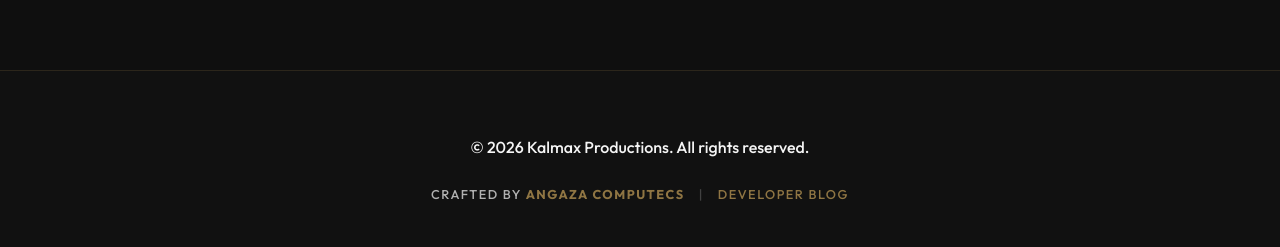
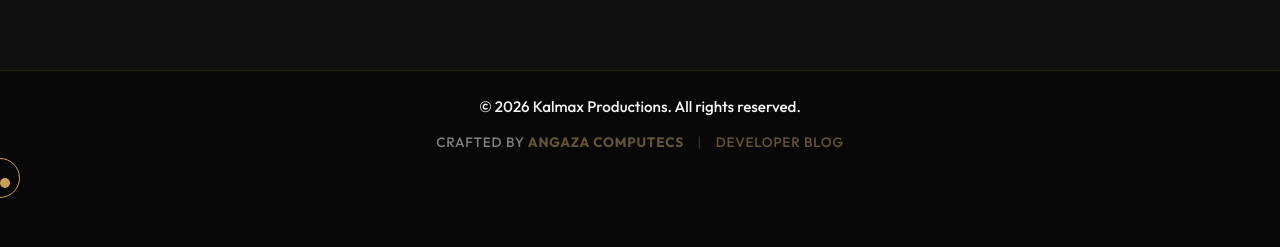
Before and after one commit to dancan123/kalmaxproductions, a plain HTML site: page index.html in a window 1280 px wide. Shown: the part 3475-3722 px from the top of the page. After the commit the page ends 3653 px from the top, so only its background shows below. Drawn offline with nearby package versions, Linux system fonts and the light colour scheme; a web font is replaced by a local one.

Commit message:
Refactor: Optimized footer font size for better legibility

```diff
--- a/style.css
+++ b/style.css
@@ -223,17 +223,19 @@ nav {
 }
 
 .footer {
-    padding: 4rem 5%;
-    background: var(--secondary-bg);
+    padding: 1.5rem 5%;
+    background: var(--bg-color); /* Match background for seamless feel */
     text-align: center;
     border-top: 1px solid var(--border-color);
+    font-size: 0.95rem; /* Increased for better presence */
+    opacity: 0.6;
 }
 
 .footer-credits {
-    margin-top: 1.5rem;
-    font-size: 0.8rem;
-    opacity: 0.7;
-    letter-spacing: 1.5px;
+    margin-top: 0.8rem;
+    font-size: 0.85rem; /* Proportional increase */
+    opacity: 0.5;
+    letter-spacing: 0.8px;
     text-transform: uppercase;
 }
 
```
